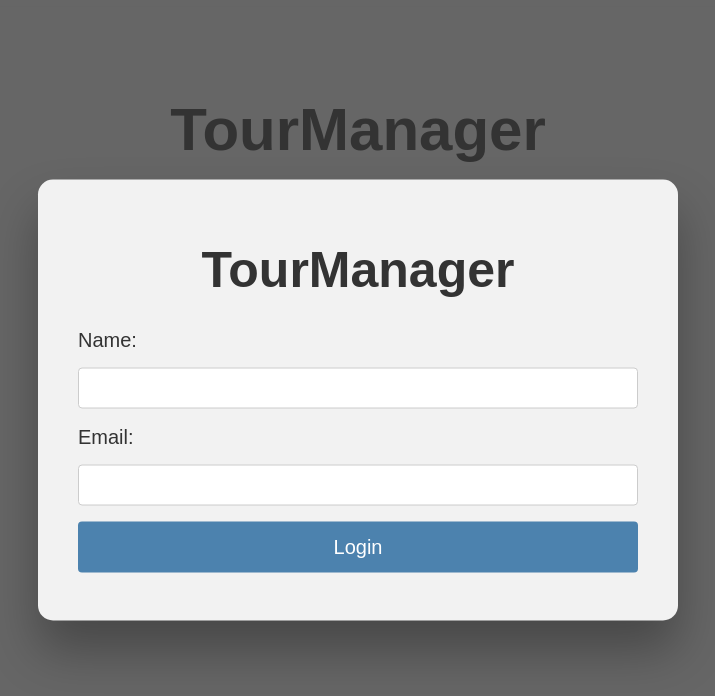
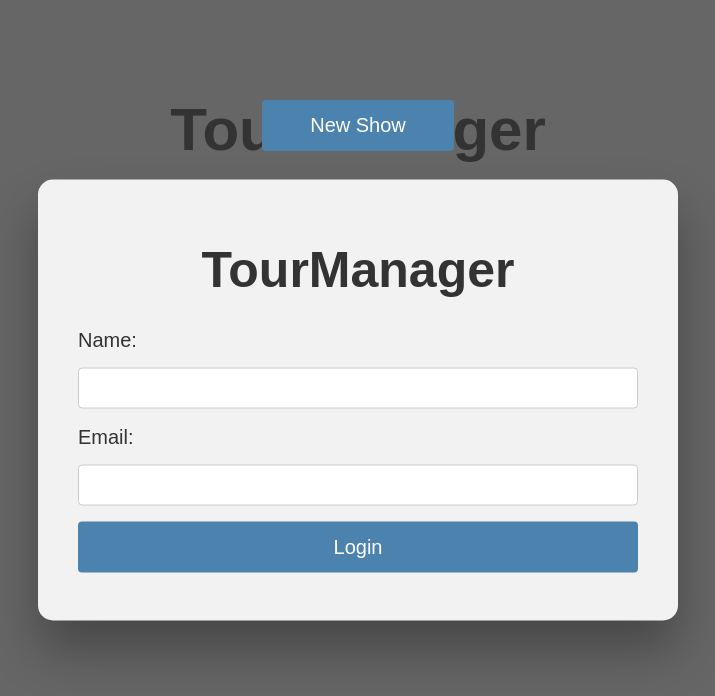
Before and after one commit to Ksamuel92/tourmanagerfrontend, a plain HTML site: page index.html in a window 1280 px wide. Shown: the whole page, without its empty margins (282-997 px from the left). Drawn offline with Linux system fonts and the light colour scheme; no server answers.

Commit message:
improved layout, fix new show button bug

```diff
--- a/style.css
+++ b/style.css
@@ -216,9 +216,9 @@ h4 {
 #show-container {
   width: 100%;
   margin: auto;
-  padding-top: 36em;
-  position: absolute;
-  top: 0em;
+  padding-top: 0em;
+  position: relative;
+  top: 5em;
   display: flex;
   flex-flow: column;
   justify-content: center;
@@ -229,6 +229,13 @@ h4 {
   align-content: center;
 }
 
+#shows-gross {
+  display: block;
+    position: relative;
+    top: 3em;
+}
+
+
 #new-show-button{
   font-size: 2rem;
     display: block;
@@ -238,17 +245,11 @@ h4 {
     color: white;
     padding: 14px 20px;
     position: relative;
-  /* right: -29em; */
-  top: 5em;
+    top: -1em;
     text-align: center;
     border: none;
     border-radius: 4px;
     cursor: pointer;
-  /* flex-direction: column; */
-  /* flex-wrap: wrap; */
-  /* align-content: stretch; */
-  /* justify-content: space-around; */
-  /* align-items: center; */
 }
 
 .edit-btn {
```
Lines whose indentation alone changed are shown as unchanged.
